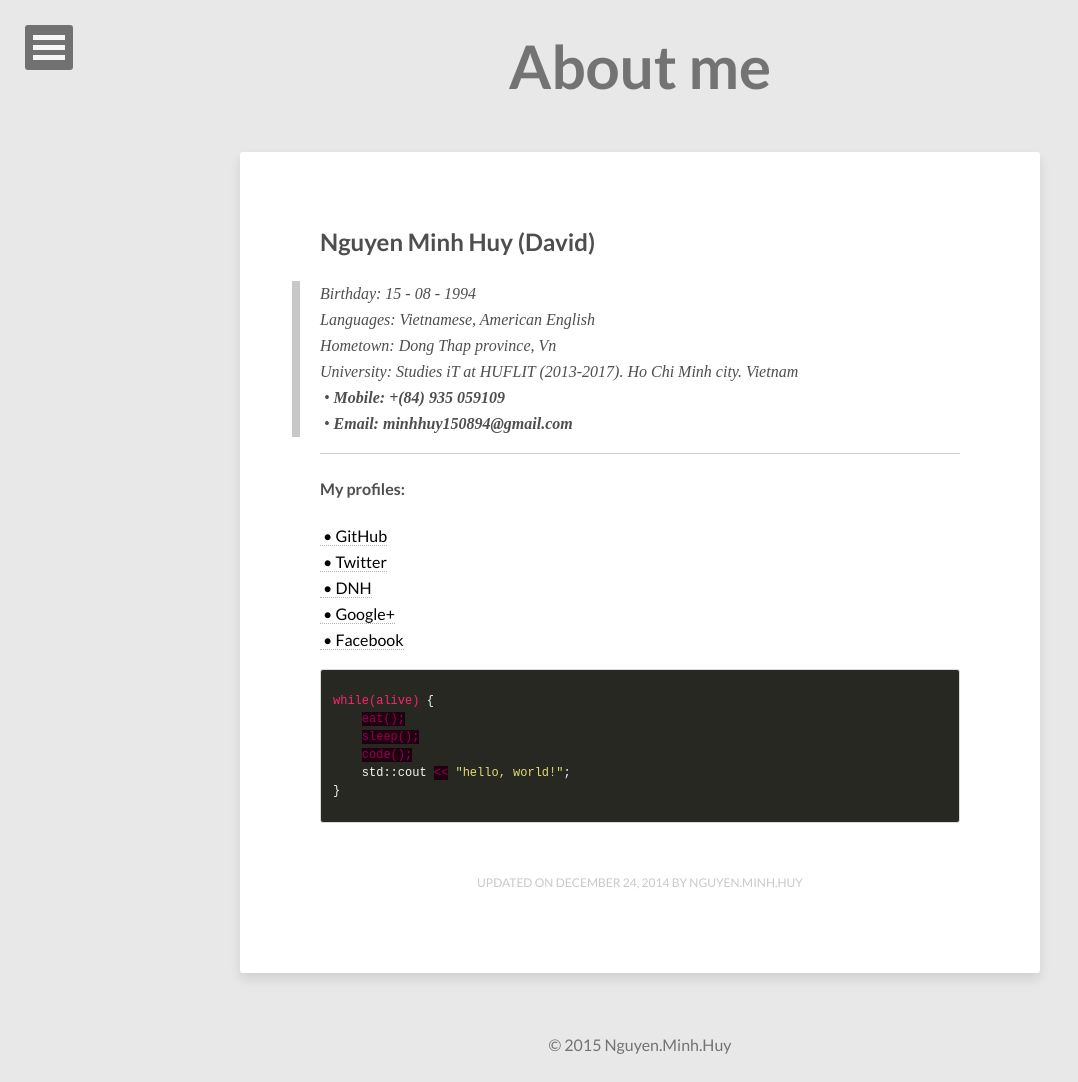
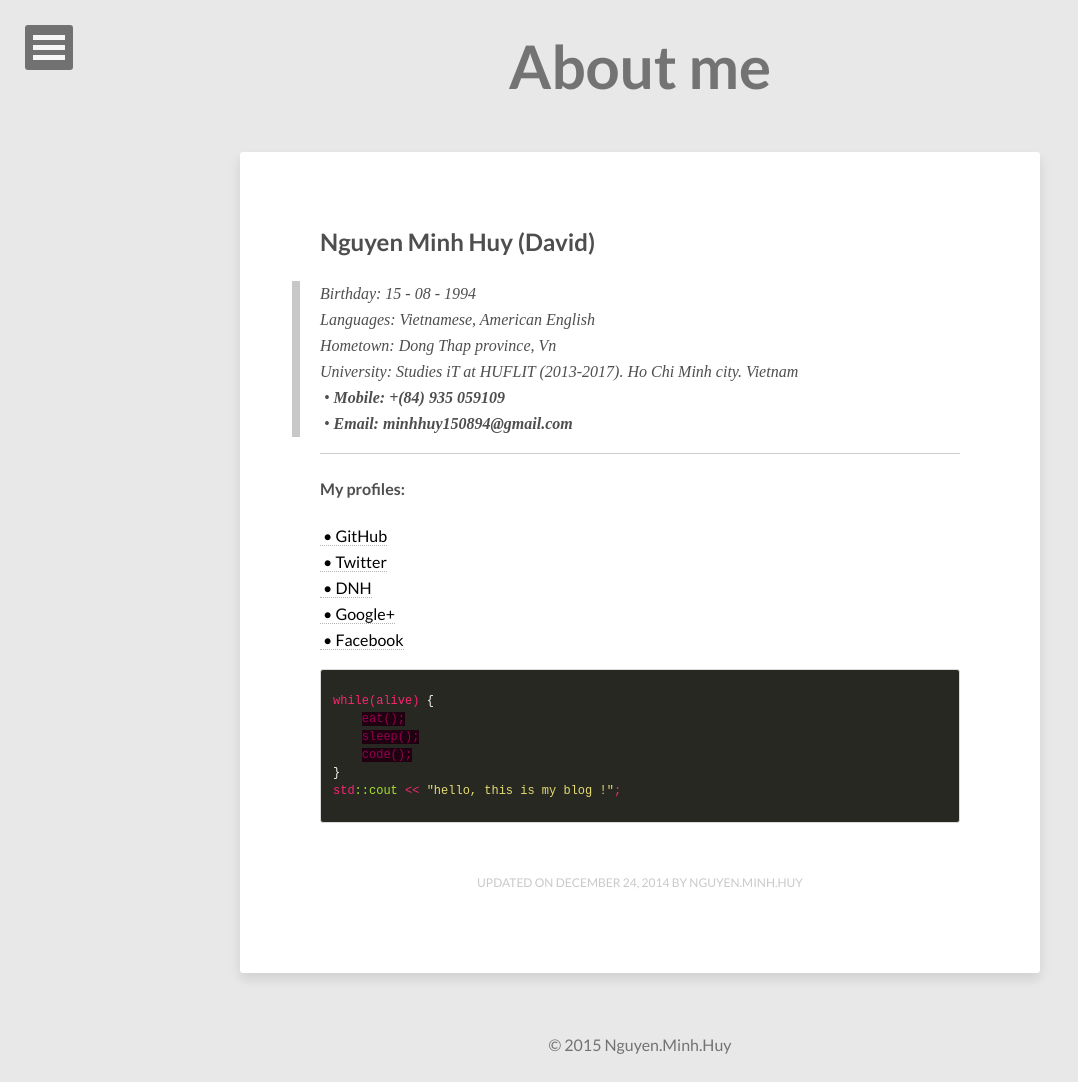
Before and after one commit to vareisen/vareisen.github.io, a Jekyll site: the page built from about/index.md, in a window 1280 px wide, cut to the strip 0-1082 px from the top of the page. Shown: the whole strip, without its empty margins (0-1078 px from the left). Built offline with Jekyll 4.4.1, drawn with Linux system fonts in a browser that asks for light colours.

Commit message:
Update index.md

```diff
--- a/about/index.md
+++ b/about/index.md
@@ -25,6 +25,6 @@ while(alive) {
     eat();
     sleep();
     code();
-    std::cout << "hello, world!";
 }
+std::cout << "hello, this is my blog !";
 {% endhighlight %}
```
